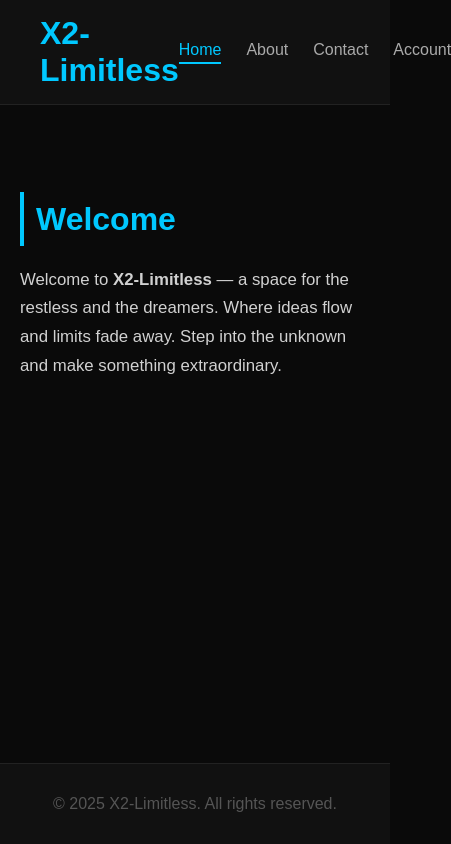
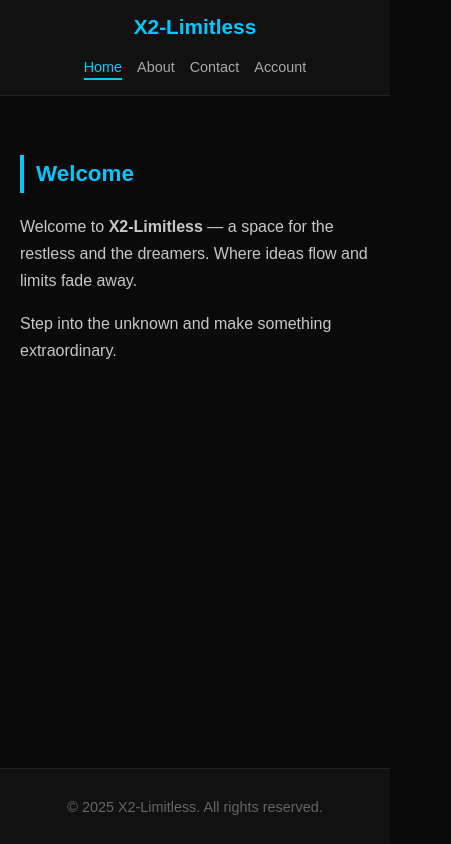
Before and after one commit to RamaKaysuke/x2-limitless, a plain HTML site: page index.html in a window 390 px wide. Shown: the whole page, 451 px wide, since content can reach past the window. Drawn offline with Linux system fonts and the light colour scheme.

Commit message:
index.html

```diff
--- a/index.html
+++ b/index.html
@@ -1,16 +1,28 @@
 <!DOCTYPE html>
 <html lang="en">
 <head>
-    <meta charset="UTF-8">
-    <meta name="viewport" content="width=device-width, initial-scale=1.0">
+  <meta charset="UTF-8" />
+  <meta name="viewport" content="width=device-width, initial-scale=1.0" />
   <title>X2-Limitless</title>
   <style>
     /* === GLOBAL STYLES === */
+    :root {
+      --accent: #00c8ff;
+      --bg: #0a0a0a;
+      --text-main: #e6e6e6;
+      --text-sub: #c8c8c8;
+      --border: #222;
+    }
+
+    * {
+      box-sizing: border-box;
+    }
+
     body {
       margin: 0;
-            font-family: 'Poppins', sans-serif;
-            background-color: #0a0a0a;
-            color: #e6e6e6;
+      font-family: "Poppins", sans-serif;
+      background-color: var(--bg);
+      color: var(--text-main);
       display: flex;
       flex-direction: column;
       min-height: 100vh;
@@ -21,19 +33,24 @@
       display: flex;
       justify-content: space-between;
       align-items: center;
-            padding: 15px 40px;
-            border-bottom: 1px solid #222;
+      padding: 15px 30px;
+      border-bottom: 1px solid var(--border);
+      flex-wrap: wrap;
     }
 
     h1 {
-            color: #00c8ff; /* brighter cyan-blue */
+      color: var(--accent);
       margin: 0;
       font-weight: 600;
+      font-size: 1.4rem;
     }
 
     nav {
       display: flex;
-            gap: 25px;
+      flex-wrap: wrap;
+      gap: 20px;
+      justify-content: center;
+      margin-top: 10px;
     }
 
     nav a {
@@ -44,9 +61,10 @@
       padding-bottom: 3px;
     }
 
-        nav a:hover, nav a.active {
-            color: #00c8ff;
-            border-bottom: 2px solid #00c8ff;
+    nav a:hover,
+    nav a.active {
+      color: var(--accent);
+      border-bottom: 2px solid var(--accent);
     }
 
     main {
@@ -59,16 +77,16 @@
     }
 
     main h2 {
-            color: #00c8ff;
+      color: var(--accent);
       font-size: 2em;
       margin-bottom: 20px;
-            border-left: 4px solid #00c8ff;
+      border-left: 4px solid var(--accent);
       padding-left: 12px;
     }
 
     main p {
       font-size: 1.05em;
-            color: #d1d1d1;
+      color: var(--text-sub);
       margin-bottom: 15px;
     }
 
@@ -76,22 +94,24 @@
       text-align: center;
       padding: 15px;
       background-color: #111;
-            color: #555;
-            border-top: 1px solid #222;
+      color: #666;
+      border-top: 1px solid var(--border);
+      font-size: 0.9em;
     }
 
-        /* === FORMS === */
+    /* === FORMS & BUTTONS === */
     input {
       background-color: #1a1a1a;
       border: 1px solid #333;
       padding: 10px;
       color: #e0e0e0;
       border-radius: 5px;
-            width: 220px;
+      width: 100%;
+      max-width: 280px;
     }
 
     button {
-            background-color: #00c8ff;
+      background-color: var(--accent);
       color: white;
       border: none;
       padding: 10px 20px;
@@ -99,6 +119,7 @@
       border-radius: 5px;
       cursor: pointer;
       transition: 0.3s;
+      font-weight: 600;
     }
 
     button:hover {
@@ -115,7 +136,7 @@
 
     .form-container h3 {
       margin-bottom: 10px;
-            color: #00c8ff;
+      color: var(--accent);
     }
 
     .profile {
@@ -134,7 +155,7 @@
     }
 
     a.email-link {
-            color: #00c8ff;
+      color: var(--accent);
       text-decoration: none;
       font-weight: 600;
     }
@@ -146,6 +167,54 @@
     hr {
       width: 50%;
       border: 1px solid #333;
+    }
+
+    /* === MOBILE RESPONSIVE STUFF === */
+    @media (max-width: 768px) {
+      header {
+        flex-direction: column;
+        text-align: center;
+      }
+
+      h1 {
+        font-size: 1.6rem;
+        margin-bottom: 10px;
+      }
+
+      nav {
+        gap: 15px;
+      }
+
+      main {
+        padding: 40px 20px;
+      }
+
+      main h2 {
+        font-size: 1.6em;
+      }
+
+      main p {
+        font-size: 1em;
+      }
+
+      button {
+        width: 80%;
+        max-width: 250px;
+      }
+    }
+
+    @media (max-width: 480px) {
+      h1 {
+        font-size: 1.3rem;
+      }
+
+      main h2 {
+        font-size: 1.4em;
+      }
+
+      nav a {
+        font-size: 0.9em;
+      }
     }
   </style>
 </head>
@@ -162,7 +231,10 @@
 
   <main id="content">
     <h2>Welcome</h2>
-        <p>Welcome to <strong>X2-Limitless</strong> — a digital space built for curiosity, chaos, and creation. Step into the void. Freedom awaits.</p>
+    <p>
+      Welcome to <strong>X2-Limitless</strong> — a digital playground for the
+      curious and the chaotic. Step into the unknown. Freedom awaits.
+    </p>
   </main>
 
   <footer>
@@ -170,42 +242,42 @@
   </footer>
 
   <script>
-        const navLinks = document.querySelectorAll('.nav-link');
-        const content = document.getElementById('content');
+    const navLinks = document.querySelectorAll(".nav-link");
+    const content = document.getElementById("content");
 
     function getUser() {
-            return JSON.parse(localStorage.getItem('x2_user')) || null;
+      return JSON.parse(localStorage.getItem("x2_user")) || null;
     }
 
     function saveUser(user) {
-            localStorage.setItem('x2_user', JSON.stringify(user));
+      localStorage.setItem("x2_user", JSON.stringify(user));
     }
 
     function logout() {
-            localStorage.removeItem('x2_user');
+      localStorage.removeItem("x2_user");
       showAccountPage();
     }
 
-        // Navigation
-        navLinks.forEach(link => {
-            link.addEventListener('click', (e) => {
+    navLinks.forEach((link) => {
+      link.addEventListener("click", (e) => {
         e.preventDefault();
-                navLinks.forEach(l => l.classList.remove('active'));
-                link.classList.add('active');
-                showPage(link.getAttribute('data-page'));
+        navLinks.forEach((l) => l.classList.remove("active"));
+        link.classList.add("active");
+        showPage(link.getAttribute("data-page"));
       });
     });
 
     function showPage(page) {
       switch (page) {
-                case 'home':
+        case "home":
           content.innerHTML = `
               <h2>Welcome</h2>
-                        <p>Welcome to <strong>X2-Limitless</strong> — a space for the restless and the dreamers. Where ideas flow and limits fade away. Step into the unknown and make something extraordinary.</p>
+              <p>Welcome to <strong>X2-Limitless</strong> — a space for the restless and the dreamers. Where ideas flow and limits fade away.</p>
+              <p>Step into the unknown and make something extraordinary.</p>
             `;
           break;
 
-                case 'about':
+        case "about":
           content.innerHTML = `
               <h2>About</h2>
               <p>Hey there — I'm just a bored creator trying to find meaning in lines of code. I don’t really know what I’m doing, but that’s kind of the fun part, isn’t it?</p>
@@ -213,16 +285,16 @@
             `;
           break;
 
-                case 'contact':
+        case "contact":
           content.innerHTML = `
               <h2>Contact</h2>
               <p>If you’ve got suggestions, feedback, or just want to say hi, feel free to reach out.</p>
-                        <p>Email me at <a href="mailto:ramakaysuke@gmail.com" class="email-link">ramakaysuke@gmail.com</a></p>
+              <p>Email me at <a href="mailto:support@xtwolimitless.com" class="email-link">support@xtwolimitless.com</a></p>
               <p>Don’t be shy — I promise I read every message (eventually).</p>
             `;
           break;
 
-                case 'account':
+        case "account":
           showAccountPage();
           break;
       }
@@ -238,7 +310,7 @@
         content.innerHTML = `
             <h2>Profile</h2>
             <div class="profile">
-                        <img src="https://cdn-icons-png.flaticon.com/512/149/149071.png" alt="Anonymous">
+              <img src="https://cdn-icons-png.flaticon.com/512/149/149071.png" alt="Anonymous" />
               <h3>${user.username}</h3>
               <p>ID: ${user.id}</p>
               <button onclick="logout()">Log Out</button>
@@ -250,15 +322,15 @@
             <div class="form-container">
               <div>
                 <h3>Login</h3>
-                            <input id="login-username" placeholder="Username"><br>
-                            <input id="login-password" type="password" placeholder="Password"><br>
+                <input id="login-username" placeholder="Username" /><br />
+                <input id="login-password" type="password" placeholder="Password" /><br />
                 <button onclick="login()">Login</button>
               </div>
-                        <hr>
+              <hr />
               <div>
                 <h3>Register</h3>
-                            <input id="register-username" placeholder="Username"><br>
-                            <input id="register-password" type="password" placeholder="Password"><br>
+                <input id="register-username" placeholder="Username" /><br />
+                <input id="register-password" type="password" placeholder="Password" /><br />
                 <button onclick="register()">Register</button>
               </div>
             </div>
@@ -267,32 +339,32 @@
     }
 
     function register() {
-            const username = document.getElementById('register-username').value.trim();
-            const password = document.getElementById('register-password').value.trim();
+      const username = document.getElementById("register-username").value.trim();
+      const password = document.getElementById("register-password").value.trim();
 
       if (!username || !password) {
         alert("Please fill in all fields.");
         return;
       }
 
-            const users = JSON.parse(localStorage.getItem('x2_users')) || [];
-            if (users.find(u => u.username === username)) {
+      const users = JSON.parse(localStorage.getItem("x2_users")) || [];
+      if (users.find((u) => u.username === username)) {
         alert("Username already exists.");
         return;
       }
 
       const newUser = { username, password, id: generateID() };
       users.push(newUser);
-            localStorage.setItem('x2_users', JSON.stringify(users));
+      localStorage.setItem("x2_users", JSON.stringify(users));
       alert("Registration successful! You can now log in.");
     }
 
     function login() {
-            const username = document.getElementById('login-username').value.trim();
-            const password = document.getElementById('login-password').value.trim();
+      const username = document.getElementById("login-username").value.trim();
+      const password = document.getElementById("login-password").value.trim();
 
-            const users = JSON.parse(localStorage.getItem('x2_users')) || [];
-            const found = users.find(u => u.username === username && u.password === password);
+      const users = JSON.parse(localStorage.getItem("x2_users")) || [];
+      const found = users.find((u) => u.username === username && u.password === password);
 
       if (found) {
         saveUser(found);
@@ -302,8 +374,7 @@
       }
     }
 
-        // Default page
-        showPage('home');
+    showPage("home");
   </script>
 </body>
 </html>
```
Lines whose indentation alone changed are shown as unchanged.
